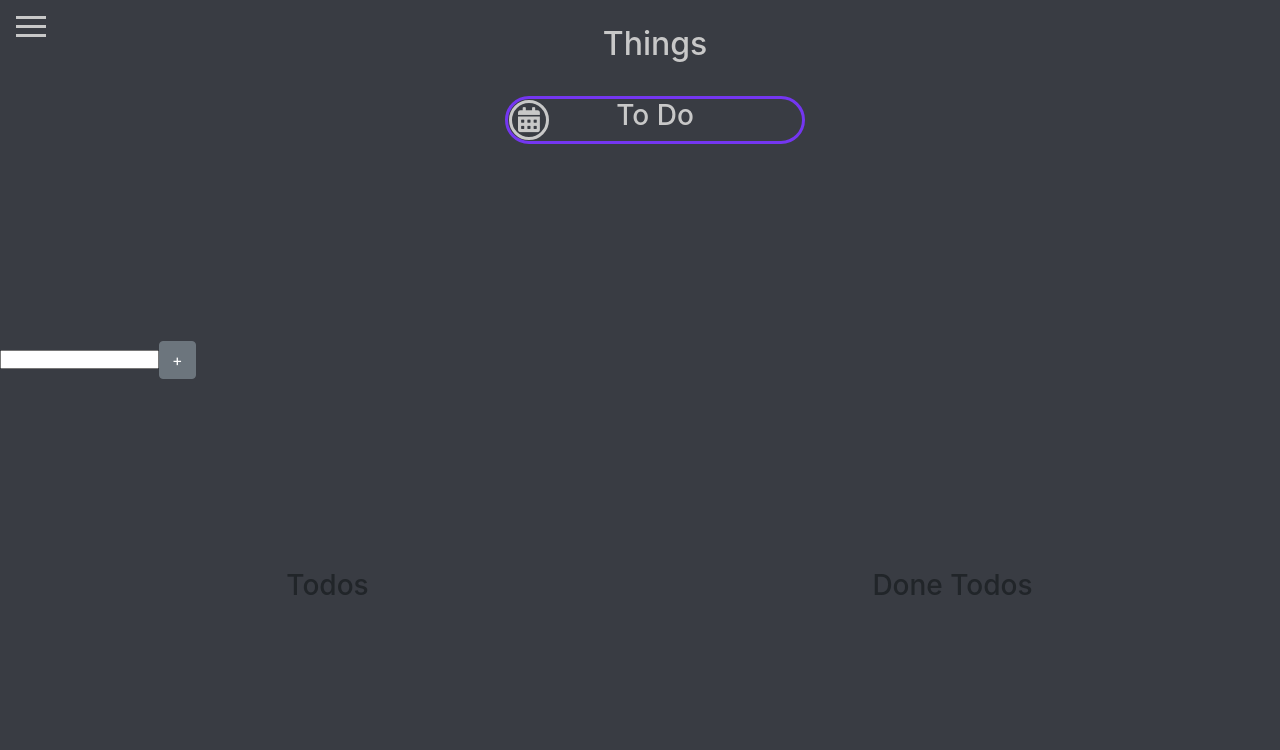
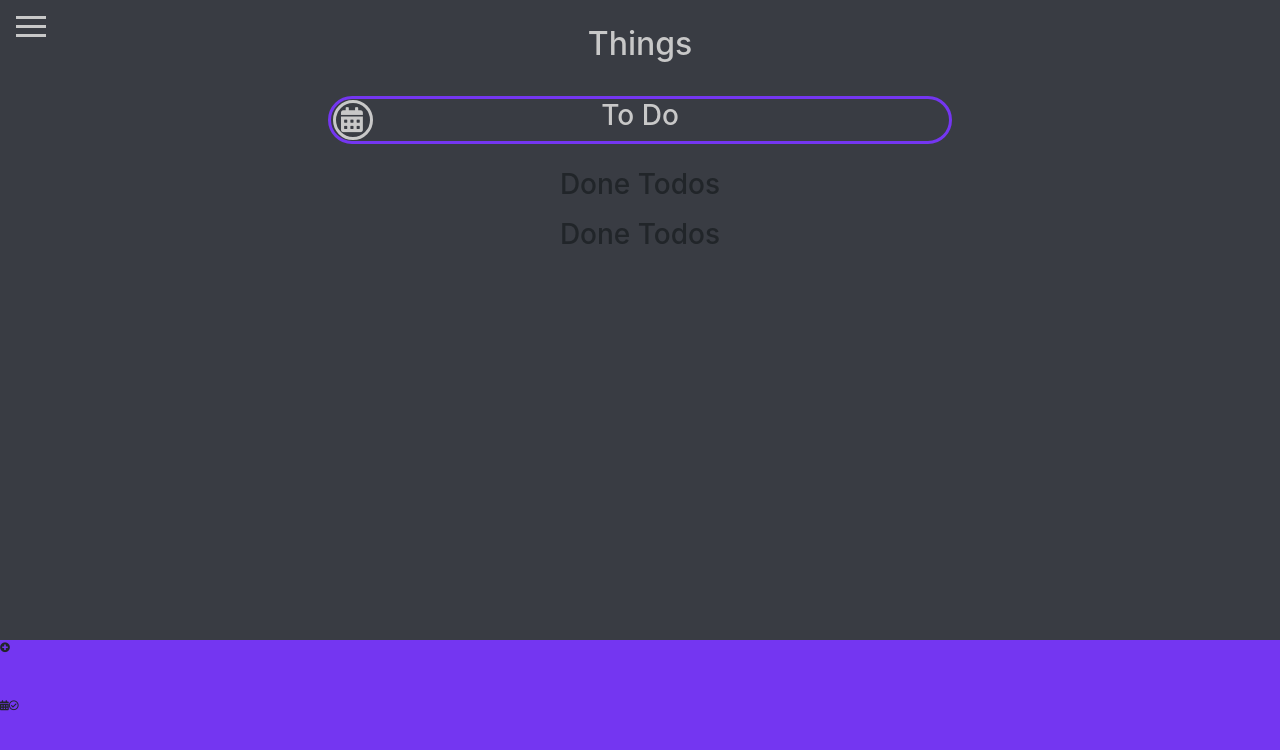
Before and after one commit to nom0relife/React-ToDo, a React (Create React App) app: page / in a window 1280 px wide. Shown: the top 750 px of the page. Built offline with nearby package versions, Linux system fonts and the light colour scheme.

Commit message:
added css

```diff
--- a/src/App.css
+++ b/src/App.css
@@ -1,8 +1,10 @@
 .App {
   display: -ms-grid;
   display: grid;
-  grid-template: 'nav' 'list' 'todoNav';
-  background-color: #393C43;
+  grid-template: "nav"
+ "list"
+ "todoNav";
+  background-color: #393c43;
   width: 100vw;
   height: 100vh;
 }
@@ -11,39 +13,77 @@
   grid-area: nav;
   display: -ms-grid;
   display: grid;
+  -ms-grid-columns: 1fr 2fr 1fr;
+      grid-template-columns: 1fr 2fr 1fr;
   height: 20vh;
-  grid-template: 'burger title. '
- '.title .'
- '. menu .';
-  color: #C8C8C8;
+  -ms-grid-rows: auto;
+      grid-template-rows: auto;
+      grid-template-areas: "burger title ."
+ ". title ."
+ ". menu .";
+  color: #c8c8c8;
 }
 
 .App .navbar .burger {
+  -ms-grid-row: 1;
+  -ms-grid-column: 1;
   grid-area: burger;
-  height: 1vh;
   cursor: pointer;
 }
 
 .App .navbar .ham div:nth-child(1) {
-  -webkit-transform: translate(5px, 8px) rotate(-45deg);
-          transform: translate(5px, 8px) rotate(-45deg);
+  -webkit-transform: translate(0px, 9px) rotate(-45deg);
+          transform: translate(0px, 9px) rotate(-45deg);
+  -webkit-transition: 0.5s ease-in-out;
+  transition: 0.5s ease-in-out;
 }
 
 .App .navbar .ham div:nth-child(2) {
-  display: none;
+  -webkit-transform: rotate(360deg);
+          transform: rotate(360deg);
+  opacity: 0;
+  -webkit-transition: 0.5s ease-in-out;
+  transition: 0.5s ease-in-out;
 }
 
 .App .navbar .ham div:nth-child(3) {
-  -webkit-transform: translate(5px, -1px) rotate(45deg);
-          transform: translate(5px, -1px) rotate(45deg);
+  -webkit-transform: translate(0px, -9px) rotate(45deg);
+          transform: translate(0px, -9px) rotate(45deg);
+  -webkit-transition: 0.5s ease-in-out;
+  transition: 0.5s ease-in-out;
+}
+
+.App .navbar .noHam div:nth-child(1) {
+  -webkit-transform: translate(0px, 0px) rotate(0deg);
+          transform: translate(0px, 0px) rotate(0deg);
+  -webkit-transition: 0.5s ease-in-out;
+  transition: 0.5s ease-in-out;
+}
+
+.App .navbar .noHam div:nth-child(2) {
+  opacity: 1;
+  -webkit-transition: 1s ease-in-out;
+  transition: 1s ease-in-out;
+}
+
+.App .navbar .noHam div:nth-child(3) {
+  -webkit-transform: translate(0px, 0px) rotate(0deg);
+          transform: translate(0px, 0px) rotate(0deg);
+  -webkit-transition: 0.5s ease-in-out;
+  transition: 0.5s ease-in-out;
 }
 
 .App .navbar .title {
+  -ms-grid-row: 1;
+  -ms-grid-row-span: 2;
+  -ms-grid-column: 2;
   grid-area: title;
   text-align: center;
 }
 
 .App .navbar .menu {
+  -ms-grid-row: 3;
+  -ms-grid-column: 2;
   grid-area: menu;
   display: -webkit-box;
   display: -ms-flexbox;
@@ -58,8 +98,8 @@
   -webkit-box-pack: center;
       -ms-flex-pack: center;
           justify-content: center;
-  border: 3px solid #7436F1;
-  width: 300px;
+  border: 3px solid #7436f1;
+  min-width: 200px;
   height: auto;
   border-radius: 100px;
   position: relative;
@@ -72,20 +112,55 @@
 }
 
 .App .navbar .menu i:after {
-  content: '';
+  content: "";
   position: absolute;
-  border: 3px solid #C8C8C8;
+  border: 3px solid #c8c8c8;
   width: 40px;
   height: 40px;
   border-radius: 30px;
-  left: -9px;
+  left: -8px;
   top: -7px;
 }
 
 .App .navbar .burger div {
   width: 30px;
   height: 3px;
-  background-color: #C8C8C8;
+  background-color: #c8c8c8;
   margin-bottom: 6px;
 }
+
+.App .list {
+  grid-area: list;
+  height: 60vh;
+}
+
+.App .todoNav {
+  grid-area: todoNav;
+  display: -ms-grid;
+  display: grid;
+  height: 20vh;
+      grid-template-areas: "plus plus plus"
+ "icons icons icons"
+ "icons icons icons";
+  background-color: #7436f1;
+}
+
+.App .todoNav .form-menu {
+  -ms-grid-row: 1;
+  -ms-grid-column: 1;
+  -ms-grid-column-span: 3;
+  grid-area: plus;
+}
+
+.App .todoNav .form-icons {
+  -ms-grid-row: 2;
+  -ms-grid-row-span: 2;
+  -ms-grid-column: 1;
+  -ms-grid-column-span: 3;
+  grid-area: icons;
+}
+
+.App .todoNav .form {
+  display: none;
+}
 /*# sourceMappingURL=App.css.map */
--- a/src/App.js
+++ b/src/App.js
@@ -7,15 +7,19 @@
   const [inputText, setInputText] = useState("");
   const [todos, setTodos] = useState([]);
   const [dones, setDones] = useState([]);
+  const [changeClass, setChangeClass] = useState(false);
 
-  const burger = () => {
-    //toggle class
-  };
+  // const burger = () => {
+  //   //toggle class
+  // };
 
   return (
     <div className="App">
-      <header onClick={burger} className="navbar">
-        <div className="burger">
+      <div className="navbar ">
+        <div
+          onClick={() => setChangeClass(!changeClass)}
+          className={changeClass === false ? "burger noHam" : "burger ham"}
+        >
           <div className="span1"></div>
           <div className="span2"></div>
           <div className="span3"></div>
@@ -24,16 +28,12 @@
           <h2>Things</h2>
         </div>
         <div className="menu">
-          <i class="fas fa-calendar-alt"></i>
+          <i className="fas fa-calendar-alt"></i>
           <h3>To Do</h3>
         </div>
-      </header>
-      <Form
-        todos={todos}
-        inputText={inputText}
-        setTodos={setTodos}
-        setInputText={setInputText}
-      />
+      </div>
+
+      <div className="list">
         <TodoList
           todos={todos}
           setTodos={setTodos}
@@ -41,6 +41,25 @@
           setDones={setDones}
         />
       </div>
+
+      <div className="todoNav">
+        <div className="form-menu">
+          <i class="fas fa-plus-circle"></i>
+        </div>
+        <div className="form-icons">
+          <i class="fas fa-calendar-alt"></i>
+          <i class="far fa-check-circle"></i>
+        </div>
+        <div className="form">
+          <Form
+            todos={todos}
+            inputText={inputText}
+            setTodos={setTodos}
+            setInputText={setInputText}
+          />
+        </div>
+      </div>
+    </div>
   );
 }
 
--- a/src/App.scss
+++ b/src/App.scss
@@ -1,216 +1,144 @@
-$background:#393C43;
-$purple:#7436F1;
-$text:#C8C8C8;
-$white:#ffffff;
+$background: #393c43;
+$purple: #7436f1;
+$text: #c8c8c8;
+$white: #ffffff;
 
-// .App {
-//     background-color: $background;
-//     height: 100vh;
-
-//     header {
-//         background-color: $navbar-background-color;
-
-//         h2 {
-//             color: $navbar-text-color;
-//             font-size: 2rem;
-//             text-align: center;
-
-//         }
-
-//     }
-
-//     .input-form {
-//         text-align: center;
-//         display: block;
-//         margin: 0 auto;
-//         height: 10vh;
-//         background-color: $navbar-background-color;
-
-
-
-//         .text-container {
-
-//             input {
-//                 width: 20rem;
-//                 height: 2.5rem;
-//                 font-size: 1.2rem;
-//                 color: $navbar-text-color;
-//                 border-top-left-radius: 10px;
-//                 border-bottom-left-radius: 10px;
-//                 border: 1px solid #707070;
-
-//                 &:focus {
-//                     outline: none;
-//                     width: 21rem;
-//                     transition: ease-in-out, width .5s ease-in-out;
-
-//                 }
-//             }
-
-//             button {
-//                 width: 2.5rem;
-//                 height: 2.5rem;
-//                 font-size: 1.2rem;
-//                 color: $navbar-text-color;
-//                 border-bottom-right-radius: 10px;
-//                 border-top-right-radius: 10px;
-//                 border-bottom-left-radius: unset;
-//                 border-top-left-radius: unset;
-//                 vertical-align: top;
-//                 padding: 0;
-//                 background-color: #ffffff;
-
-//                 &:hover {
-//                     background-color: #4B4B4B;
-//                     transition: .5s ease-in-out;
-//                 }
-
-//             }
-//         }
-
-
-//     }
-
-// }
-
-// .white-text {
-//     color: #C8C8C8;
-// }
-
-// .right-line {
-//     border-right: 1px solid #707070;
-// }
-
-// .left-line {
-//     border-left: 1px solid #707070;
-// }
-
-// .todo-container li{
-//     display: grid;
-//     // gap: 5px;
-//     grid-template-columns:10fr 1fr 1fr;
-//     // grid-template-rows: auto;
-//     border: 1px solid #707070;
-//     width: 80%;
-//     margin: 0 auto;
-
-//     .text {
-//         font-size: 1.3rem;
-//         color: $navbar-text-color;
-//         text-align: left;
-//     }
-
-//     .done-text{
-//         font-size: 1.3rem;
-//         color: $navbar-text-color;
-//         text-align: left;
-//         text-decoration: line-through;
-//     }
-
-
-//     button {
-//         background-color: transparent;
-//         outline: none;
-//         font-size: 1rem;
-
-//     }
-
-// }
-
-// .full-height {
-//     height: 80vh;
-// }
-
-.App{
+.App {
   display: grid;
-  grid-template: 'nav' 'list' 'todoNav';
+  grid-template:
+    "nav"
+    "list"
+    "todoNav";
 
   background-color: $background;
   width: 100vw;
   height: 100vh;
 
-  .navbar{
+  .navbar {
     grid-area: nav;
     display: grid;
+    grid-template-columns: 1fr 2fr 1fr;
     height: 20vh;
-    grid-template:
-    'burger title. '
-    '.title .'
-    '. menu .'
-    ;
+    grid-template-rows: auto;
+    grid-template-areas:
+      "burger title ."
+      ". title ."
+      ". menu .";
 
-
-
-
-    .burger{
+    .burger {
       grid-area: burger;
-        height: 1vh;
+      // height: 1vh;
       cursor: pointer;
-
     }
 
-    .ham{
-
-        div:nth-child(1){
-            transform:translate(5px,8px) rotate(-45deg);
+    .ham {
+      div:nth-child(1) {
+        transform: translate(0px, 9px) rotate(-45deg);
+        transition: 0.5s ease-in-out;
         // transform: translate(0px, 10px);
       }
 
-        div:nth-child(2){
-            display: none;
+      div:nth-child(2) {
+        transform: rotate(360deg);
+        opacity: 0;
+        transition: 0.5s ease-in-out;
       }
 
-        div:nth-child(3){
-            transform:translate(5px,-1px) rotate(45deg);
+      div:nth-child(3) {
+        transform: translate(0px, -9px) rotate(45deg);
+        transition: 0.5s ease-in-out;
       }
     }
 
-    .title{
+    .noHam {
+      div:nth-child(1) {
+        transform: translate(0px, 0px) rotate(-0deg);
+        transition: 0.5s ease-in-out;
+        // transform: translate(0px, 10px);
+      }
+
+      div:nth-child(2) {
+        opacity: 1;
+        transition: 1s ease-in-out;
+      }
+
+      div:nth-child(3) {
+        transform: translate(0px, 0px) rotate(0deg);
+        transition: 0.5s ease-in-out;
+      }
+    }
+
+    .title {
       grid-area: title;
       text-align: center;
     }
-    .menu{
+    .menu {
       grid-area: menu;
       display: flex;
       flex-direction: row;
       align-items: center;
       justify-content: center;
       border: 3px solid $purple;
-        width: 300px;
+      min-width: 200px;
       height: auto;
       border-radius: 100px;
       position: relative;
 
-        i{
+      i {
         position: absolute;
         left: 10px;
         font-size: 25px;
         // padding-right: 10px;
 
-            &:after{
-                content: '';
+        &:after {
+          content: "";
           position: absolute;
-                border:3px solid $text;
+          border: 3px solid $text;
           width: 40px;
           height: 40px;
           border-radius: 30px;
-                left: -9px;
+          left: -8px;
           top: -7px;
-
-            }
-
         }
       }
-    color:$text;
+    }
+    color: $text;
 
-    .burger{
-        div{
+    .burger {
+      div {
         width: 30px;
         height: 3px;
         background-color: $text;
         margin-bottom: 6px;
       }
     }
+  }
 
+  .list {
+    grid-area: list;
+    height: 60vh;
+  }
+
+  .todoNav {
+    grid-area: todoNav;
+    display: grid;
+    height: 20vh;
+    grid-template-areas:
+      "plus plus plus"
+      "icons icons icons"
+      "icons icons icons";
+    background-color: $purple;
+
+    .form-menu {
+      grid-area: plus;
+    }
+
+    .form-icons {
+      grid-area: icons;
+    }
+
+    .form {
+      display: none;
     }
   }
+}
--- a/src/components/TodoList.js
+++ b/src/components/TodoList.js
@@ -4,9 +4,9 @@
 
 export default function TodoList({ todos, setTodos, dones, setDones }) {
   return (
-    <div className="container-fluid d-flex full-height">
-      <div className="col-6 text-center mt-2 right-line">
-        <h3 className="white-text">Todos</h3>
+    <div className="container-fluid ">
+      <div className="col-12 text-center mt-2 right-line">
+        <h3 className="white-text">Done Todos</h3>
         <ul className="todo-list">
           {todos.map((todo) => (
             <Todo
@@ -21,7 +21,7 @@
           ))}
         </ul>
       </div>
-      <div className="col-6 text-center mt-2 left-line">
+      <div className="col-12 text-center mt-2 ">
         <h3 className="white-text">Done Todos</h3>
         <ul className="todo-list">
           {dones.map((done) => (
```
Also changed, not shown: 1 other file (tests, documents, lock files or other folders). Lines whose indentation alone changed are shown as unchanged.
